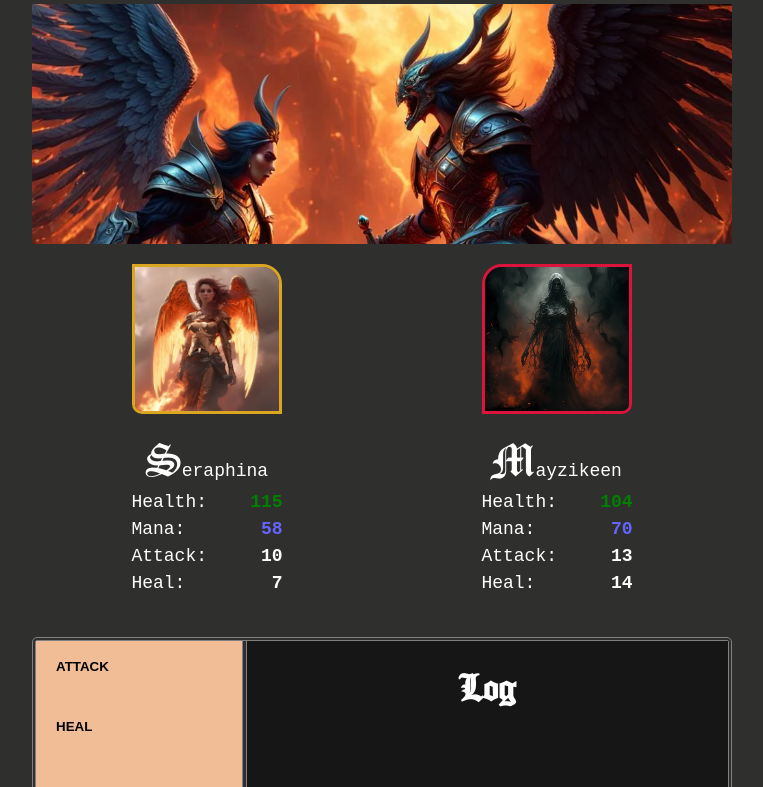
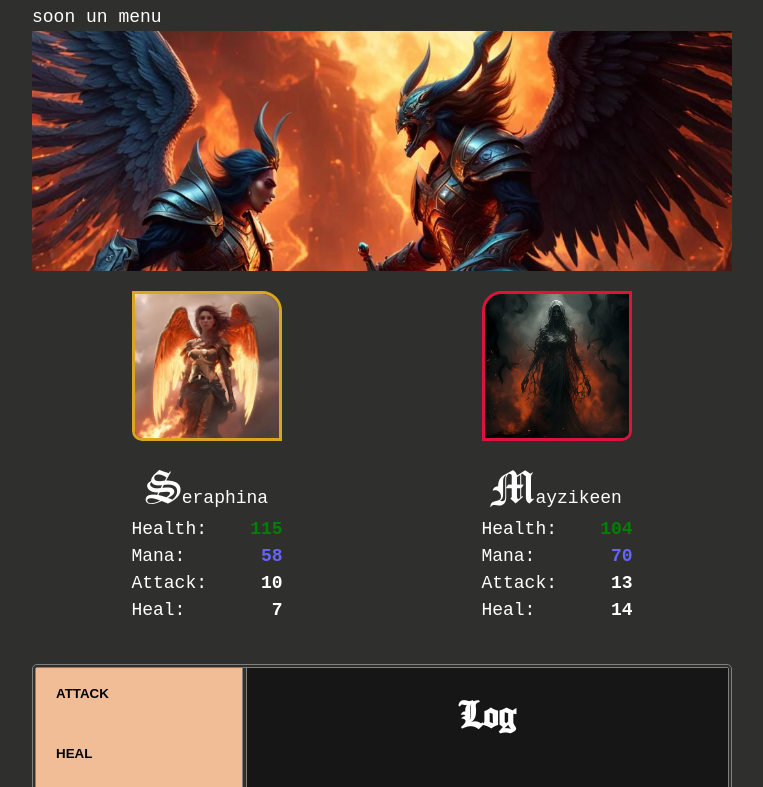
Before and after one commit to Romain-14/fantasy_battle, a plain HTML site: page index.html in a window 1280 px wide. Shown: the part 71-858 px from the top of the page, without its empty margins (258-1021 px from the left). Drawn offline with Linux system fonts and the light colour scheme.

Commit message:
add nav with placeholder name

```diff
--- a/index.html
+++ b/index.html
@@ -10,6 +10,9 @@
 		<main>
 			<header>
 				<h1>Fantasy Battle</h1>
+                <nav>
+                    soon un menu
+                </nav>
 				<div></div><!-- conteneur pour une image de fond-->
 			</header>
 
```
